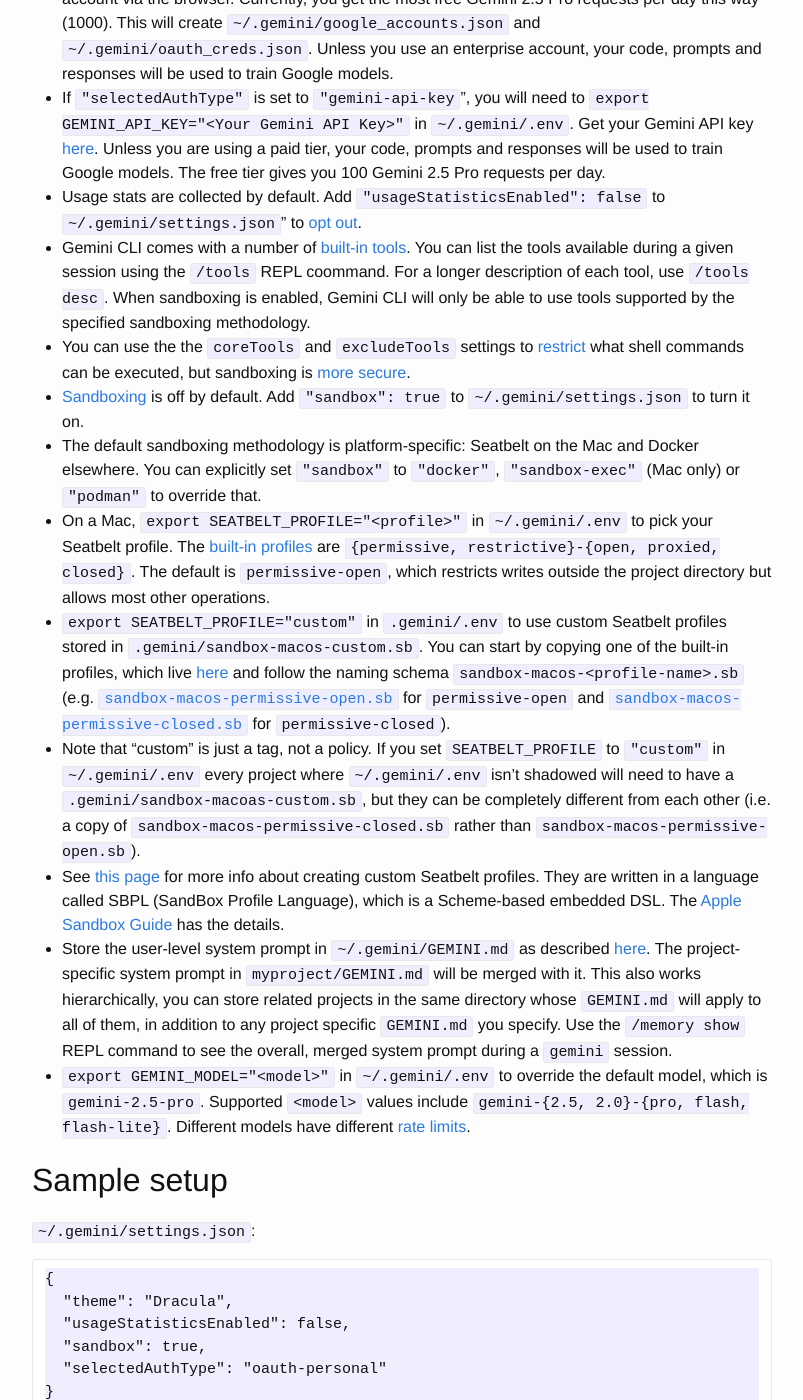
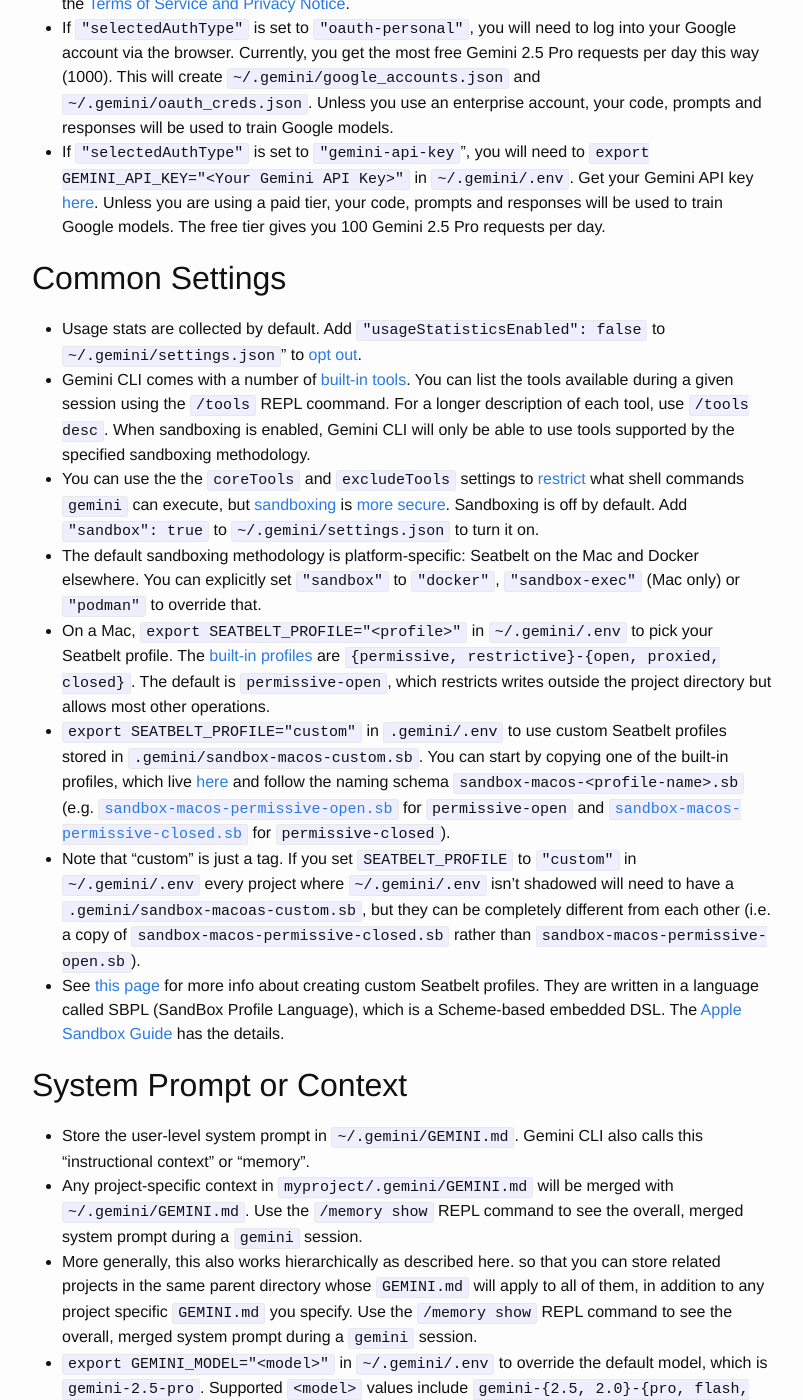
Before and after one commit to vglazer/vglazer.github.io, a Jekyll site: the page built from _posts/2025-07-22-gemini-cli-notes.md, in a window 1280 px wide and 1400 px high, scrolled down 849 px. Shown: the whole window, without its empty margins (238-1041 px from the left). Built offline with Jekyll 4.4.1, drawn with Linux system fonts in a browser that asks for light colours; nearby versions of some CDN libraries; some of the changed text lies outside the part shown.

Commit message:
More edits

````diff
--- a/_posts/2025-07-22-gemini-cli-notes.md
+++ b/_posts/2025-07-22-gemini-cli-notes.md
@@ -11,29 +11,35 @@ categories: ai agents llms productiviy devtools osx gemini gemini-cli google
 - [GitHub repo](https://github.com/google-gemini/gemini-cli/)
 - [Docs](https://github.com/google-gemini/gemini-cli/blob/main/docs/index.md)
 
-## Overview
+## Configuration Structure
 - User [settings](https://github.com/google-gemini/gemini-cli/blob/main/docs/cli/configuration.md#available-settings-in-settingsjson) are in `~/.gemini/settings.json`.
 - Project-specific `myproject/.gemini/settings.json` files _override_ `~/.gemini/settings.json`. You only need to specify settings whose user-level values you want to change.
 - API keys and some other settings are controlled via [environment variables](https://github.com/google-gemini/gemini-cli/blob/main/docs/cli/configuration.md#environment-variables--env-files). Store them in `~/.gemini/.env` instead of adding them directly to `~/.zshrc` or `~/.bashrc`.
 - Project-specific `myproject/.gemini/.env` files _shadow_ `~/.gemini/.env`. You must specify all environment variables, even if you don't want to change their user-level values.
-- The details of how all this fits together are [here](https://github.com/google-gemini/gemini-cli/blob/main/docs/cli/configuration.md).
+
+## Authentication and Privacy
 - The `"selectedAuthType"` setting determines how you [authenticate with Google's AI services](https://github.com/google-gemini/gemini-cli/blob/main/docs/cli/authentication.md): `"oauth-personal"` (personal Google account), `"gemini-api-key`" (AI Studio) or `"vertex-ai"` (Vertex AI).
 - You will be prompted to pick an auth type the first time you launch Gemini CLI, or any time `"selectedAuthType"` isn't found. You can also use the `/auth` REPL command to switch to a different auth type. The auth type you select will determine privacy settings and request limits. See the [Terms of Service and Privacy Notice](https://github.com/google-gemini/gemini-cli/blob/main/docs/tos-privacy.md).
 - If `"selectedAuthType"` is set to `"oauth-personal"`, you will need to log into your Google account via the browser. Currently, you get the most free Gemini 2.5 Pro requests per day this way (1000). This will create `~/.gemini/google_accounts.json` and `~/.gemini/oauth_creds.json`. Unless you use an enterprise account, your code, prompts and responses will be used to train Google models.
 - If `"selectedAuthType"` is set to `"gemini-api-key`", you will need to `export GEMINI_API_KEY="<Your Gemini API Key>"` in `~/.gemini/.env`. Get your Gemini API key [here](https://aistudio.google.com/apikey). Unless you are using a paid tier, your code, prompts and responses will be used to train Google models. The free tier gives you 100 Gemini 2.5 Pro requests per day.
+
+## Common Settings
 - Usage stats are collected by default. Add `"usageStatisticsEnabled": false` to `~/.gemini/settings.json`" to [opt out](https://github.com/google-gemini/gemini-cli/blob/main/docs/cli/configuration.md#usage-statistics).
 - Gemini CLI comes with a number of [built-in tools](https://github.com/google-gemini/gemini-cli/blob/main/docs/core/tools-api.md#built-in-tools). You can list the tools available during a given session using the `/tools` REPL coommand. For a longer description of each tool, use `/tools desc`. When sandboxing is enabled, Gemini CLI will only be able to use tools supported by the specified sandboxing methodology.
-- You can use the the `coreTools` and `excludeTools` settings to [restrict](https://github.com/google-gemini/gemini-cli/blob/main/docs/tools/shell.md#command-restrictions) what shell commands can be executed, but sandboxing is [more secure](https://github.com/google-gemini/gemini-cli/blob/main/docs/tools/shell.md#security-note-for-excludetools).
-- [Sandboxing](https://github.com/google-gemini/gemini-cli/blob/main/docs/sandbox.md) is off by default. Add `"sandbox": true` to `~/.gemini/settings.json` to turn it on.
+- You can use the the `coreTools` and `excludeTools` settings to [restrict](https://github.com/google-gemini/gemini-cli/blob/main/docs/tools/shell.md#command-restrictions) what shell commands `gemini` can execute, but [sandboxing](https://github.com/google-gemini/gemini-cli/blob/main/docs/sandbox.md) is [more secure](https://github.com/google-gemini/gemini-cli/blob/main/docs/tools/shell.md#security-note-for-excludetools). Sandboxing is off by default. Add `"sandbox": true` to `~/.gemini/settings.json` to turn it on.
 - The default sandboxing methodology is platform-specific: Seatbelt on the Mac and Docker elsewhere. You can explicitly set `"sandbox"` to `"docker"`, `"sandbox-exec"` (Mac only) or `"podman"` to override that.
 - On a Mac, `export SEATBELT_PROFILE="<profile>"` in `~/.gemini/.env` to pick your Seatbelt profile. The [built-in profiles](https://github.com/google-gemini/gemini-cli/blob/main/docs/sandbox.md#macos-seatbelt-profiles) are `{permissive, restrictive}-{open, proxied, closed}`. The default is `permissive-open`, which restricts writes outside the project directory but allows most other operations.
 - `export SEATBELT_PROFILE="custom"` in `.gemini/.env` to use custom Seatbelt profiles stored in `.gemini/sandbox-macos-custom.sb`. You can start by copying one of the built-in profiles, which live [here](https://github.com/google-gemini/gemini-cli/tree/main/packages/cli/src/utils) and follow the naming schema `sandbox-macos-<profile-name>.sb` (e.g. [`sandbox-macos-permissive-open.sb`](https://github.com/google-gemini/gemini-cli/blob/main/packages/cli/src/utils/sandbox-macos-permissive-open.sb) for `permissive-open` and [`sandbox-macos-permissive-closed.sb`](https://github.com/google-gemini/gemini-cli/blob/main/packages/cli/src/utils/sandbox-macos-restrictive-closed.sb) for `permissive-closed`).
-- Note that "custom" is just a tag, not a policy. If you set `SEATBELT_PROFILE` to `"custom"` in `~/.gemini/.env` every project where `~/.gemini/.env` isn't shadowed will need to have a `.gemini/sandbox-macoas-custom.sb`, but they can be completely different from each other (i.e. a copy of `sandbox-macos-permissive-closed.sb` rather than `sandbox-macos-permissive-open.sb`).
+- Note that "custom" is just a tag. If you set `SEATBELT_PROFILE` to `"custom"` in `~/.gemini/.env` every project where `~/.gemini/.env` isn't shadowed will need to have a `.gemini/sandbox-macoas-custom.sb`, but they can be completely different from each other (i.e. a copy of `sandbox-macos-permissive-closed.sb` rather than `sandbox-macos-permissive-open.sb`).
 - See [this page](https://github.com/s7ephen/OSX-Sandbox--Seatbelt--Profiles?tab=readme-ov-file) for more info about creating custom Seatbelt profiles. They are written in a language called SBPL (SandBox Profile Language), which is a Scheme-based embedded DSL. The [Apple Sandbox Guide](https://reverse.put.as/wp-content/uploads/2011/09/Apple-Sandbox-Guide-v1.0.pdf) has the details.
-- Store the user-level system prompt in `~/.gemini/GEMINI.md` as described [here](https://github.com/google-gemini/gemini-cli/blob/main/docs/cli/configuration.md#context-files-hierarchical-instructional-context). The project-specific system prompt in `myproject/GEMINI.md` will be merged with it. This also works hierarchically, you can store related projects in the same directory whose `GEMINI.md` will apply to all of them, in addition to any project specific `GEMINI.md` you specify. Use the `/memory show` REPL command to see the overall, merged system prompt during a `gemini` session.
+
+## System Prompt or Context
+- Store the user-level system prompt in `~/.gemini/GEMINI.md`. Gemini CLI also calls this "instructional context" or "memory".
+- Any project-specific context in `myproject/.gemini/GEMINI.md` will be merged with `~/.gemini/GEMINI.md`. Use the `/memory show` REPL command to see the overall, merged system prompt during a `gemini` session.
+- More generally, this also works hierarchically as described here. so that you can store related projects in the same parent directory whose `GEMINI.md` will apply to all of them, in addition to any project specific `GEMINI.md` you specify. Use the `/memory show` REPL command to see the overall, merged system prompt during a `gemini` session.
 - `export GEMINI_MODEL="<model>"` in `~/.gemini/.env` to override the default model, which is `gemini-2.5-pro`. Supported `<model>` values include `gemini-{2.5, 2.0}-{pro, flash, flash-lite}`. Different models have different [rate limits](https://ai.google.dev/gemini-api/docs/rate-limits#free-tier).
 
-## Sample setup
+## Example setup
 `~/.gemini/settings.json`:
 ```
 {
````
